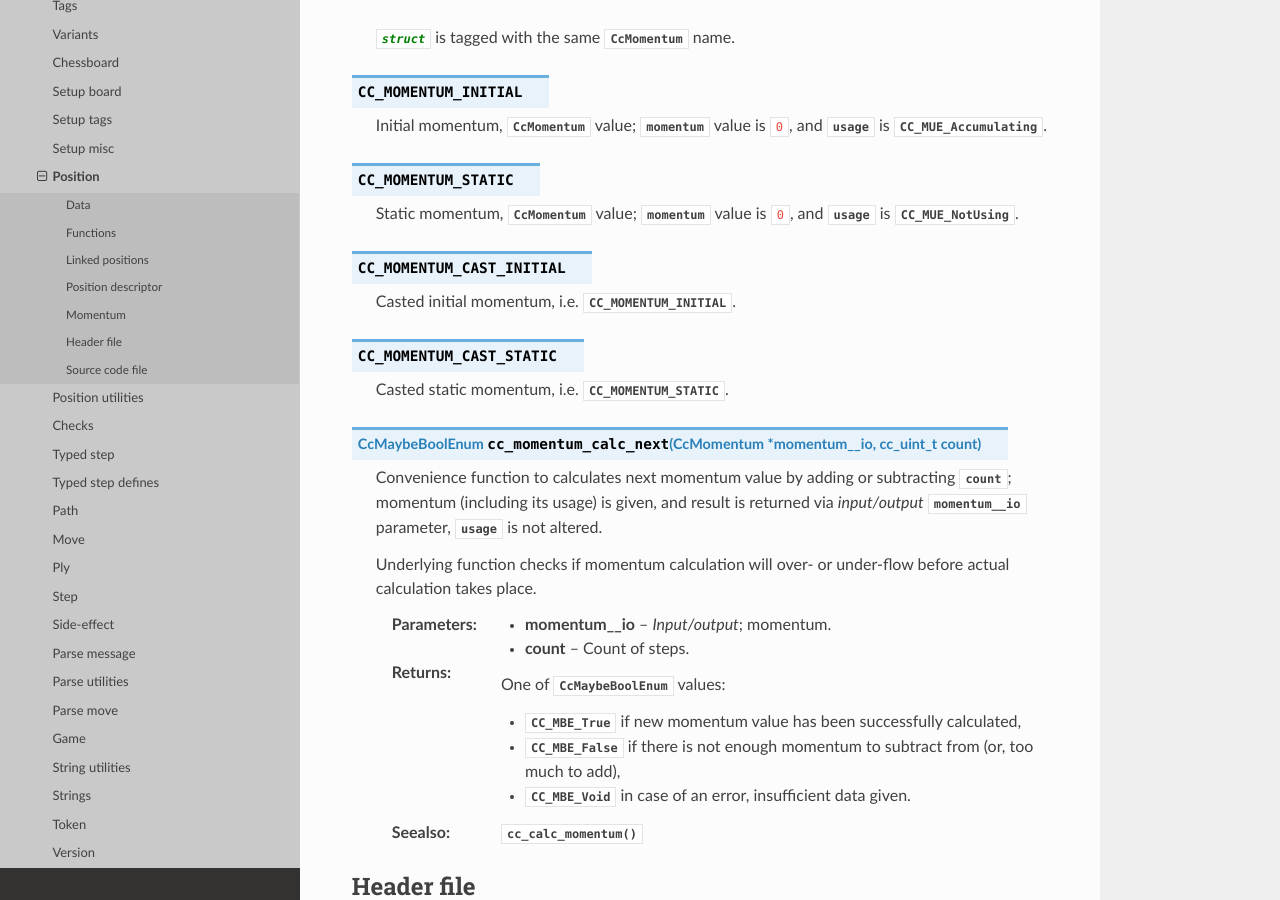
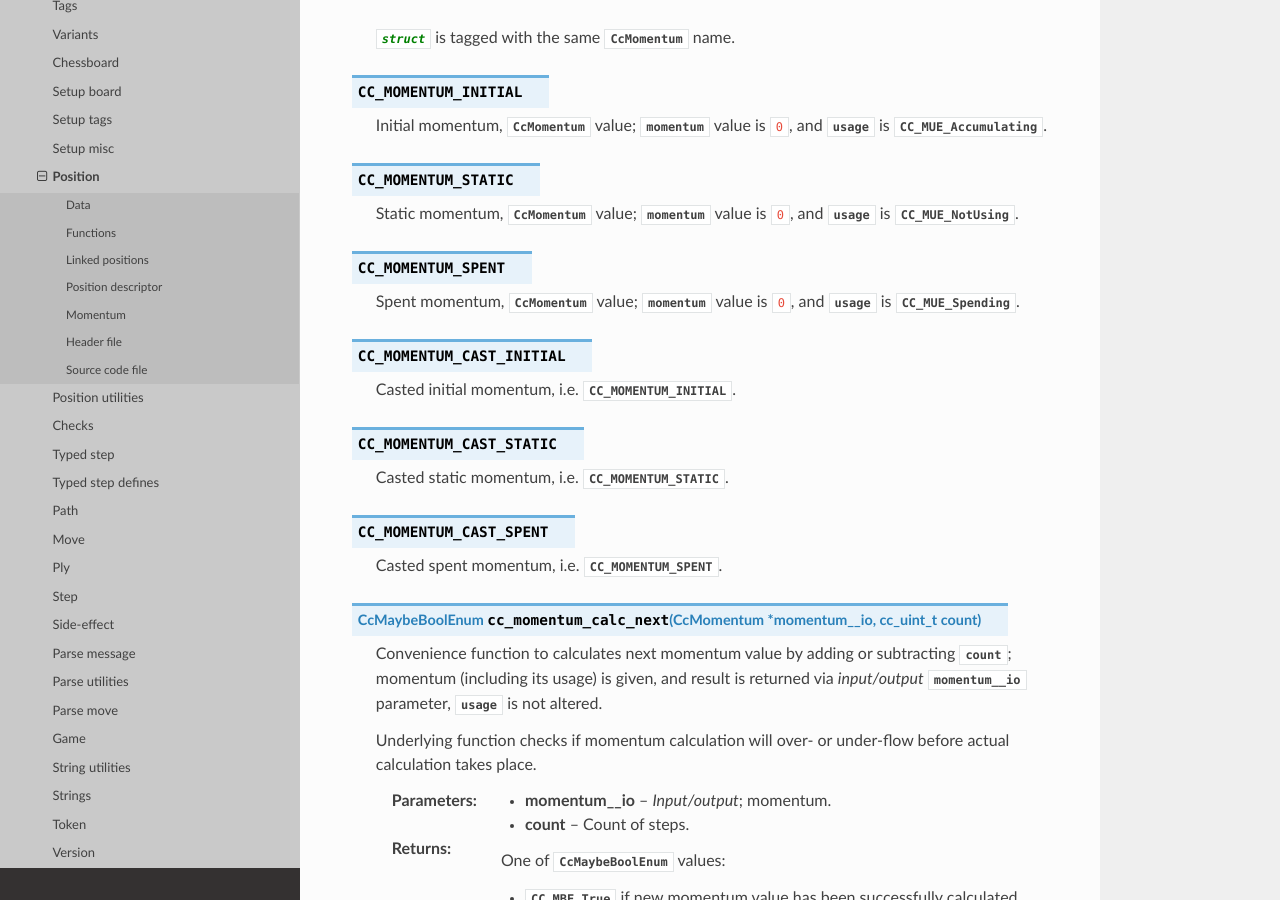
Before and after one commit to mmlacak/crochess, a Sphinx documentation site: the page built from docs/source/libcc/ccpos.rst, in a window 1280 px wide and 900 px high, scrolled down 9893 px. Built offline with Sphinx 7.4.7 and the Read the Docs theme 3.1.0, drawn with Linux system fonts in a browser that asks for light colours.

Commit message:
Added handling capture in path builder, macros + docs.

```diff
--- a/docs/source/conf.py
+++ b/docs/source/conf.py
@@ -26,10 +26,10 @@ copyright = '2021, Mario Mlačak'
 author = 'Mario Mlačak'
 
 # The short X.Y version
-version = "0.0.1.106:1285+20250128.141557"   # docs-new-lib-short-version-major-minor-feature-commit+meta~breaks-place-marker
+version = "0.0.1.107:1286+20250129.090821"   # docs-new-lib-short-version-major-minor-feature-commit+meta~breaks-place-marker
 
 # The full version, including alpha/beta/rc tags
-release = "0.0.1.106:1285+20250128.141557"   # docs-new-lib-full-version-major-minor-feature-commit+meta~breaks-place-marker
+release = "0.0.1.107:1286+20250129.090821"   # docs-new-lib-full-version-major-minor-feature-commit+meta~breaks-place-marker
 
 
 # -- General configuration ---------------------------------------------------
--- a/docs/source/libcc/ccpos.rst
+++ b/docs/source/libcc/ccpos.rst
@@ -498,6 +498,10 @@ Momentum
 
     Static momentum, :c:struct:`CcMomentum` value; :c:member:`momentum` value is ``0``, and :c:member:`usage` is :c:enumerator:`CC_MUE_NotUsing`.
 
+.. c:macro:: CC_MOMENTUM_SPENT
+
+    Spent momentum, :c:struct:`CcMomentum` value; :c:member:`momentum` value is ``0``, and :c:member:`usage` is :c:enumerator:`CC_MUE_Spending`.
+
 .. c:macro:: CC_MOMENTUM_CAST_INITIAL
 
     Casted initial momentum, i.e. :c:macro:`CC_MOMENTUM_INITIAL`.
@@ -505,6 +509,10 @@ Momentum
 .. c:macro:: CC_MOMENTUM_CAST_STATIC
 
     Casted static momentum, i.e. :c:macro:`CC_MOMENTUM_STATIC`.
+
+.. c:macro:: CC_MOMENTUM_CAST_SPENT
+
+    Casted spent momentum, i.e. :c:macro:`CC_MOMENTUM_SPENT`.
 
 .. c:function:: CcMaybeBoolEnum cc_momentum_calc_next( CcMomentum * momentum__io, cc_uint_t count )
 
```
Also changed, not shown: README.md (+2 -2 lines), 5 other files.
